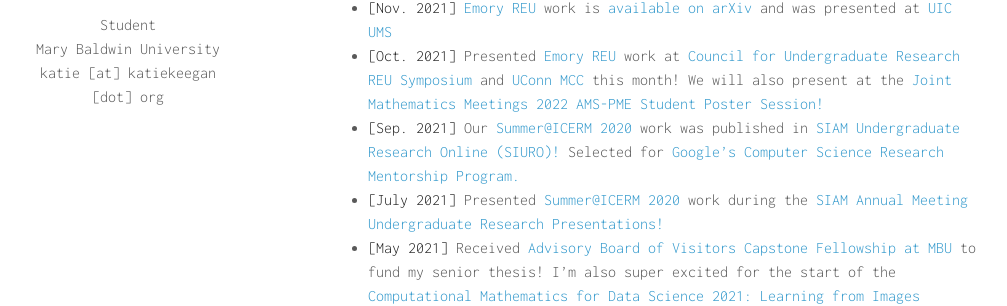
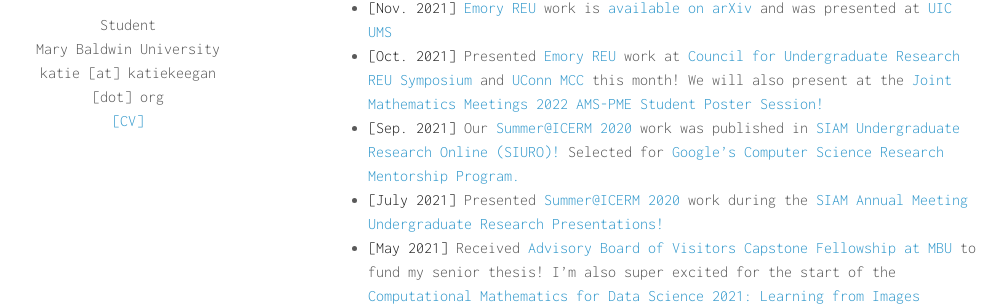
Before and after one commit to katiekeegan/katiekeegan, a Jekyll site: the page built from news.md, in a window 1280 px wide. Shown: the part 257-563 px from the top of the page, without its empty margins (142-1149 px from the left). Built offline with Jekyll 4.4.1, drawn with Linux system fonts in a browser that asks for light colours; nearby versions of some CDN libraries; a style sheet for code colours, icons or effects is not loaded; our own code applies the rules of GitHub Pages for plain Markdown files.

```diff
--- a/_layouts/homepage.html
+++ b/_layouts/homepage.html
@@ -42,6 +42,7 @@
         <br>
         {{ site.email }}
         <br>
+        <p><a href="katiekeegan.github.io/cv.html" target="_blank" rel="noopener">[CV]</a></p>
         <br>
         {% endif %}
 
```
